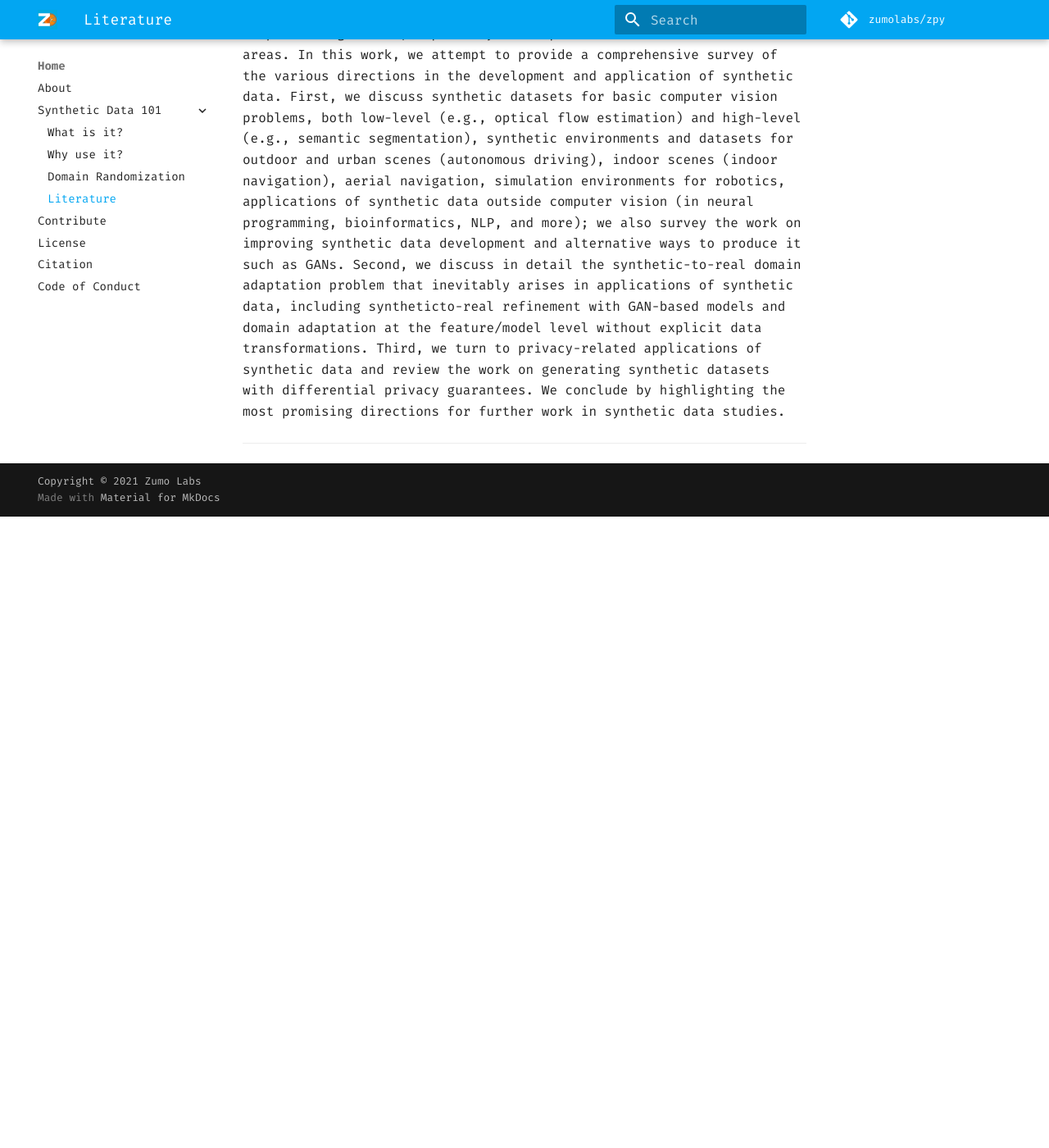
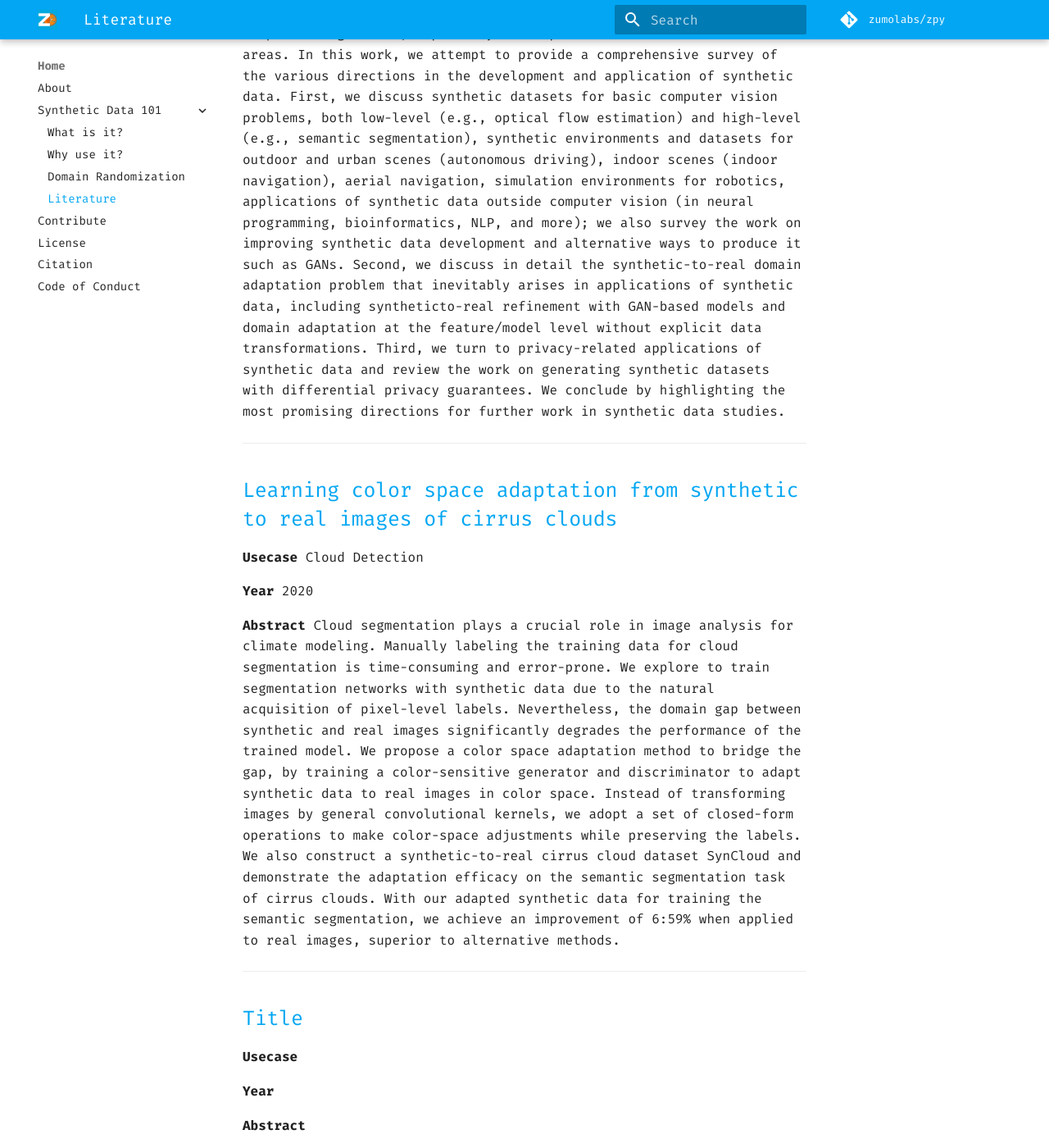
Before and after one commit to ZumoLabs/zpy, an MkDocs documentation site: the page built from docs/overview/literature.md, in a window 1280 px wide and 1400 px high, scrolled down 7316 px. Shown: the whole window at 82% size. Built offline with MkDocs 1.6.1 and Material for MkDocs 9.7.7, drawn with Linux system fonts in a browser that asks for light colours; comment, search, counter and statistics services are not loaded; before the commit the page ends 7946 px from its top, so only the background shows below that; some of the changed text lies outside the part shown.

Commit message:
climate paper

```diff
--- a/docs/overview/literature.md
+++ b/docs/overview/literature.md
@@ -121,3 +122,93 @@ Many papers have been written about synthetic data over the years. If academic p
 **Abstract** Synthetic data is an increasingly popular tool for training deep learning models, especially in computer vision but also in other areas. In this work, we attempt to provide a comprehensive survey of the various directions in the development and application of synthetic data. First, we discuss synthetic datasets for basic computer vision problems, both low-level (e.g., optical flow estimation) and high-level (e.g., semantic segmentation), synthetic environments and datasets for outdoor and urban scenes (autonomous driving), indoor scenes (indoor navigation), aerial navigation, simulation environments for robotics, applications of synthetic data outside computer vision (in neural programming, bioinformatics, NLP, and more); we also survey the work on improving synthetic data development and alternative ways to produce it such as GANs. Second, we discuss in detail the synthetic-to-real domain adaptation problem that inevitably arises in applications of synthetic data, including syntheticto-real refinement with GAN-based models and domain adaptation at the feature/model level without explicit data transformations. Third, we turn to privacy-related applications of synthetic data and review the work on generating synthetic datasets with differential privacy guarantees. We conclude by highlighting the most promising directions for further work in synthetic data studies.
 
 ---
+
+## [Learning color space adaptation from synthetic to real images of cirrus clouds](https://arxiv.org/pdf/1810.10286v2.pdf) <a name="ref11"></a>
+
+**Usecase** Cloud Detection
+
+**Year** 2020
+
+**Abstract** Cloud segmentation plays a crucial role in image analysis for climate modeling. Manually labeling the training data for cloud segmentation is time-consuming and error-prone. We explore to train segmentation networks with synthetic data due to the natural acquisition of pixel-level labels. Nevertheless, the domain gap between synthetic and real images significantly degrades the performance of the trained model. We propose a color space adaptation method to bridge the gap, by training a color-sensitive generator and discriminator to adapt synthetic data to real images in color space. Instead of transforming images by general convolutional kernels, we adopt a set of closed-form operations to make color-space adjustments while preserving the labels. We also construct a synthetic-to-real cirrus cloud dataset SynCloud and demonstrate the adaptation efficacy on the semantic segmentation task of cirrus clouds. With our adapted synthetic data for training the semantic segmentation, we achieve an improvement of 6:59% when applied to real images, superior to alternative methods.
+
+---
+
+## [Title](arxivlink) <a name="ref"></a>
+
+**Usecase**
+
+**Year**
+
+**Abstract**
+
+---
+
+## [Title](arxivlink) <a name="ref"></a>
+
+**Usecase**
+
+**Year**
+
+**Abstract**
+
+---
+
+## [Title](arxivlink) <a name="ref"></a>
+
+**Usecase**
+
+**Year**
+
+**Abstract**
+
+---
+
+## [Title](arxivlink) <a name="ref"></a>
+
+**Usecase**
+
+**Year**
+
+**Abstract**
+
+---
+
+## [Title](arxivlink) <a name="ref"></a>
+
+**Usecase**
+
+**Year**
+
+**Abstract**
+
+---
+
+## [Title](arxivlink) <a name="ref"></a>
+
+**Usecase**
+
+**Year**
+
+**Abstract**
+
+---
+
+## [Title](arxivlink) <a name="ref"></a>
+
+**Usecase**
+
+**Year**
+
+**Abstract**
+
+---
+
+## [Title](arxivlink) <a name="ref"></a>
+
+**Usecase**
+
+**Year**
+
+**Abstract**
+
+---
```
Also changed, not shown: other parts of docs/overview/literature.md (+4 -3 lines).
